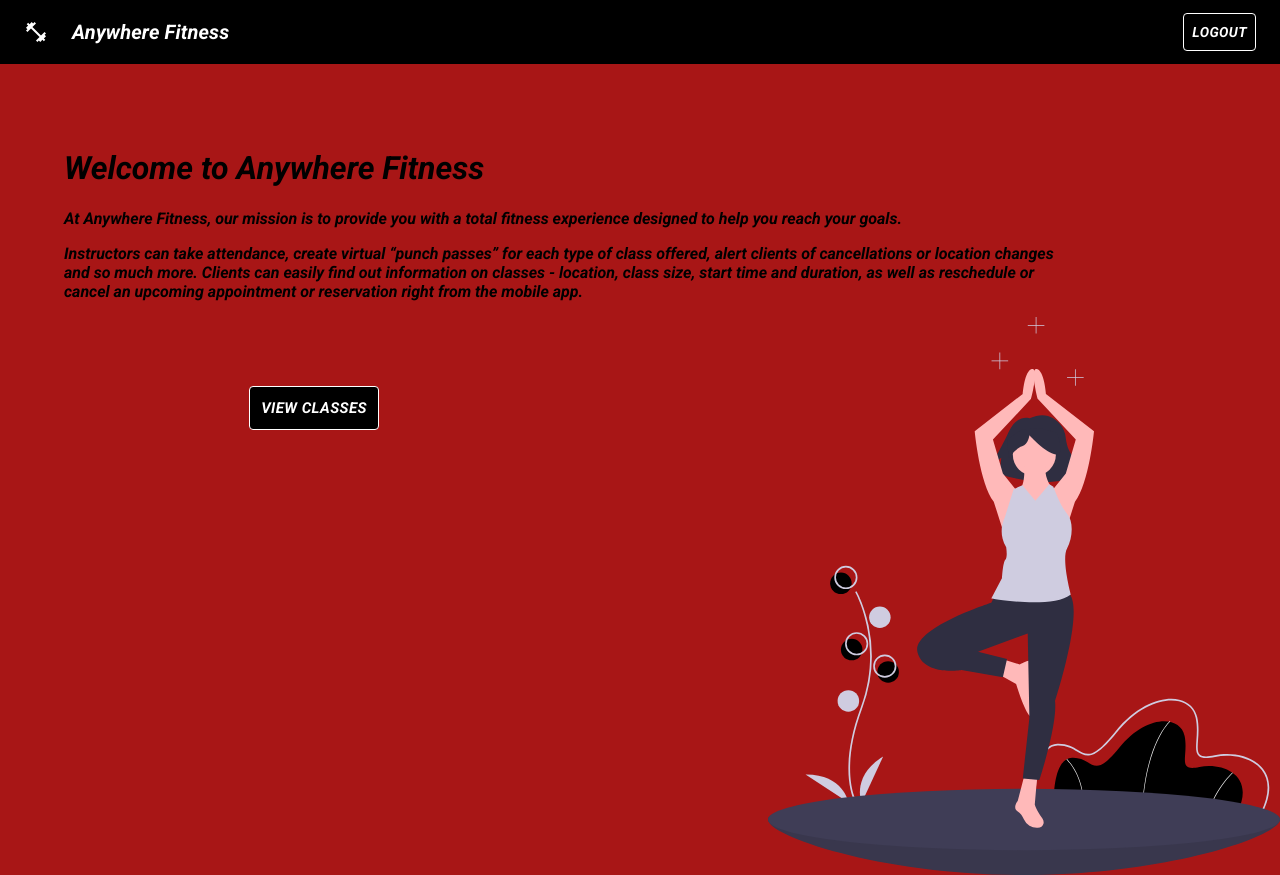
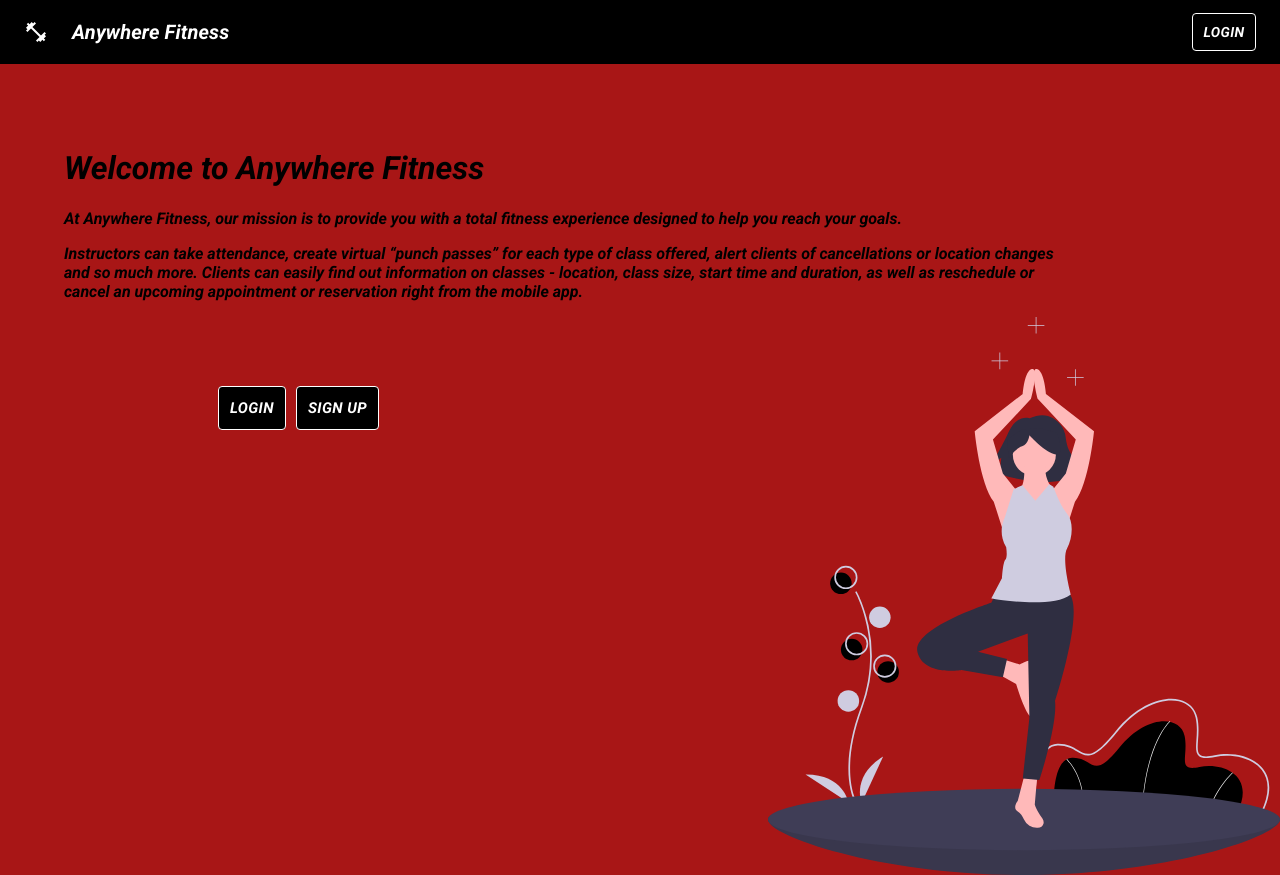
Before and after one commit to fitness-anytime/fitness-anytime-frontend, a React (Create React App) app: page / in a window 1280 px wide. Built offline with nearby package versions, Linux system fonts and the light colour scheme.

Commit message:
changed initial isLoggedIn and isInstructor states to false

```diff
--- a/src/App.js
+++ b/src/App.js
@@ -14,8 +14,8 @@ import Homepage from "./components/Homepage.js";
 import ClassForm from "./components/instructor/ClassForm";
 
 function App() {
-  const [isLoggedIn, setIsLoggedIn] = useState(true);
-  const [isInstructor, setIsInstructor] = useState(true);
+  const [isLoggedIn, setIsLoggedIn] = useState(false);
+  const [isInstructor, setIsInstructor] = useState(false);
 
   return (
     <React.Fragment>
```
